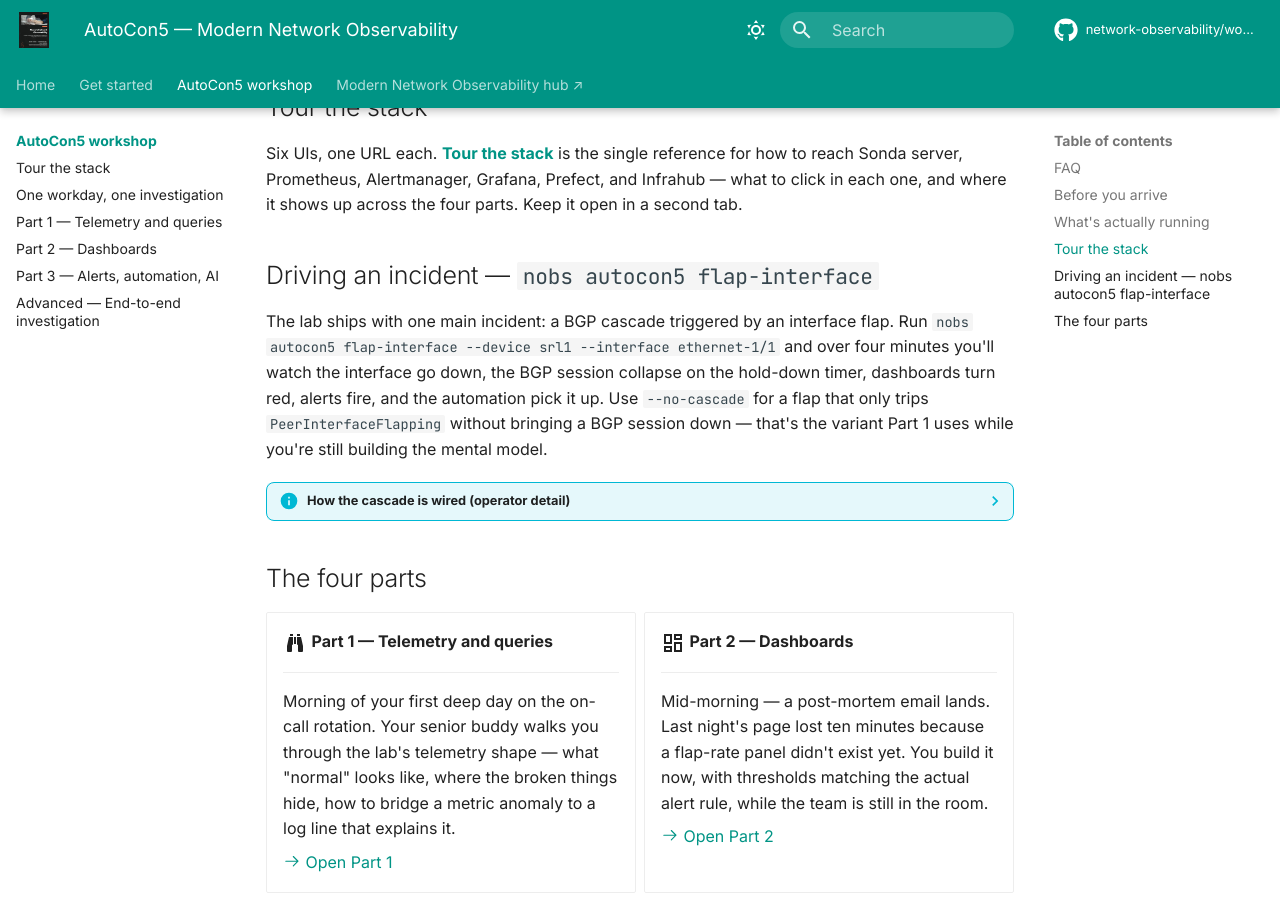
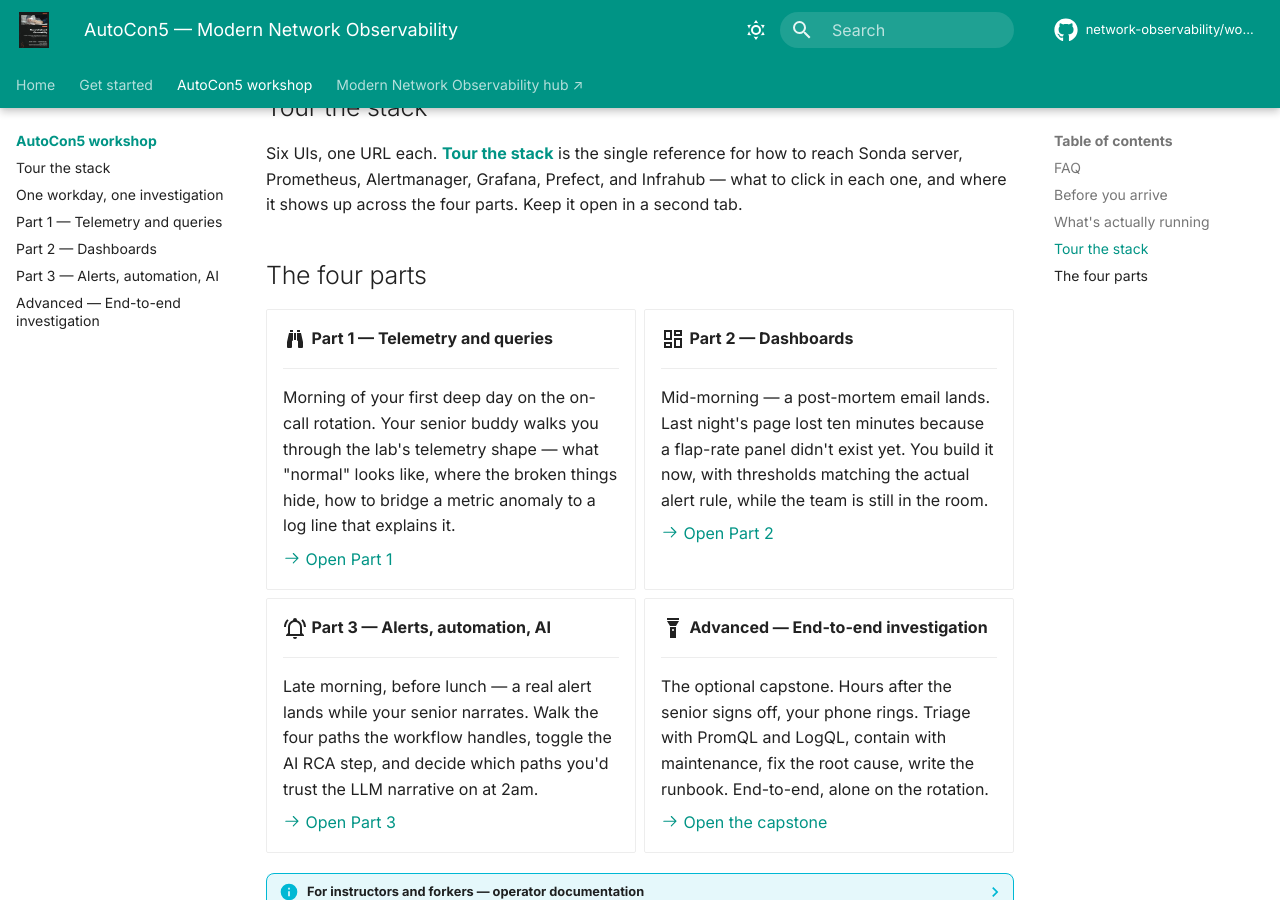
Before and after one commit to network-observability/workshops, an MkDocs documentation site: the page built from docs/workshop/index.md, in a window 1280 px wide and 900 px high, scrolled down 3366 px. Built offline with MkDocs 1.6.1 and Material for MkDocs 9.7.7, drawn with Linux system fonts in a browser that asks for light colours; comment, search, counter and statistics services are not loaded.

Commit message:
docs(index): drop "Driving an incident — nobs autocon5 flap-interface" section
This is an overview page; the section leaked too much detail for a
newbie — `flap-interface`, hold-down semantics, the `cascade` wiring,
the `while:` gate, `--no-cascade` variant. None of that belongs on
the landing page. The cascade concept itself ("interface goes down →
BGP follows") shows up naturally in Parts 1 and 3 where students need
it; the sonda-specific "cascade" terminology and the YAML pointer
were operator detail that doesn't help an attendee getting oriented.

Also: the cascade architecture has changed under us recently
(inversion pattern via cross-POST `while:`, sonda 1.13.1 — see #85),
so any redux of this section would need a rewrite anyway. Cleaner
to delete now and let the four-parts grid stand on its own.

```diff
--- a/docs/workshop/index.md
+++ b/docs/workshop/index.md
@@ -106,14 +106,6 @@
 
 Six UIs, one URL each. **[Tour the stack](tour.md)** is the single reference for how to reach Sonda server, Prometheus, Alertmanager, Grafana, Prefect, and Infrahub — what to click in each one, and where it shows up across the four parts. Keep it open in a second tab.
 
-## Driving an incident — `nobs autocon5 flap-interface`
-
-The lab ships with one main incident: a BGP cascade triggered by an interface flap. Run `nobs autocon5 flap-interface --device srl1 --interface ethernet-1/1` and over four minutes you'll watch the interface go down, the BGP session collapse on the hold-down timer, dashboards turn red, alerts fire, and the automation pick it up. Use `--no-cascade` for a flap that only trips `PeerInterfaceFlapping` without bringing a BGP session down — that's the variant Part 1 uses while you're still building the mental model.
-
-??? info "How the cascade is wired (operator detail)"
-
-    The cascade is one declarative sonda scenario. `interface_oper_state` is driven by a `flap` generator; BGP per-peer metrics and the UPDOWN log stream are gated on the interface state with a `while:` clause and a 10-second hold-down. When the gate closes, each gated entry writes one literal recovery sample so dashboards snap green within a scrape cycle. Default duration: 4 minutes (30s up / 60s down). The reference YAML lives at [`sonda/scenarios/cascade-incident.yaml`](https://github.com/network-observability/workshops/blob/main/workshops/autocon5/sonda/scenarios/cascade-incident.yaml); the CLI rebuilds the body in memory for any `--device` / `--interface` you pass.
-
 ## The four parts
 
 <div class="grid cards" markdown>
```
